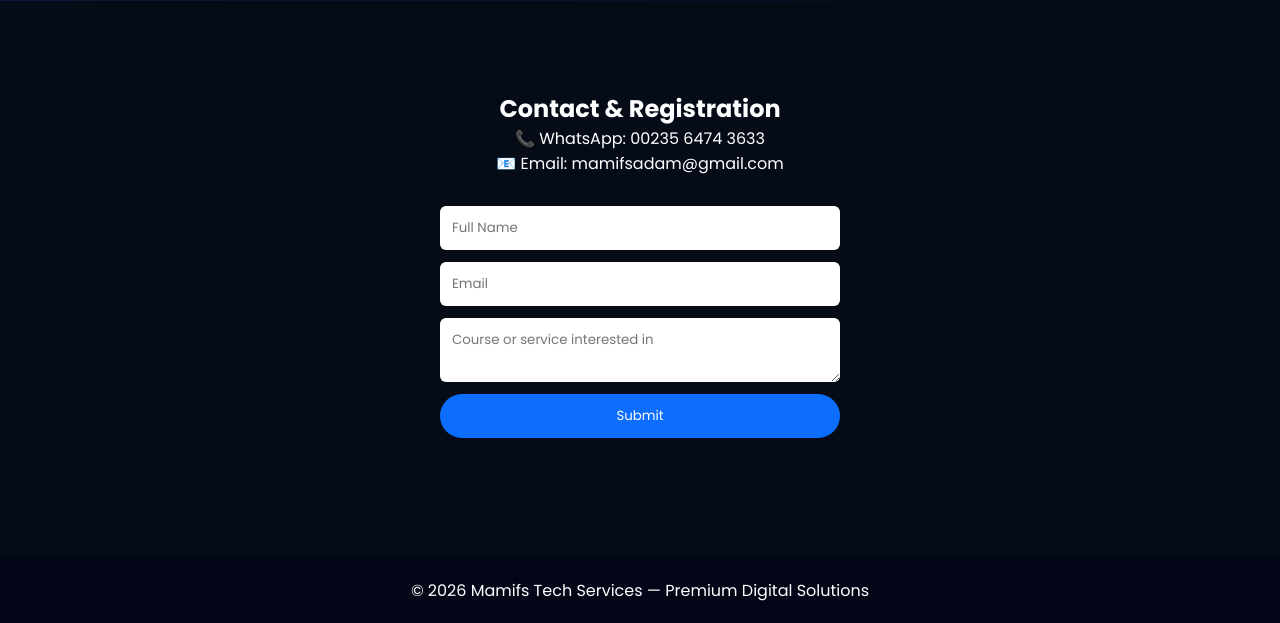
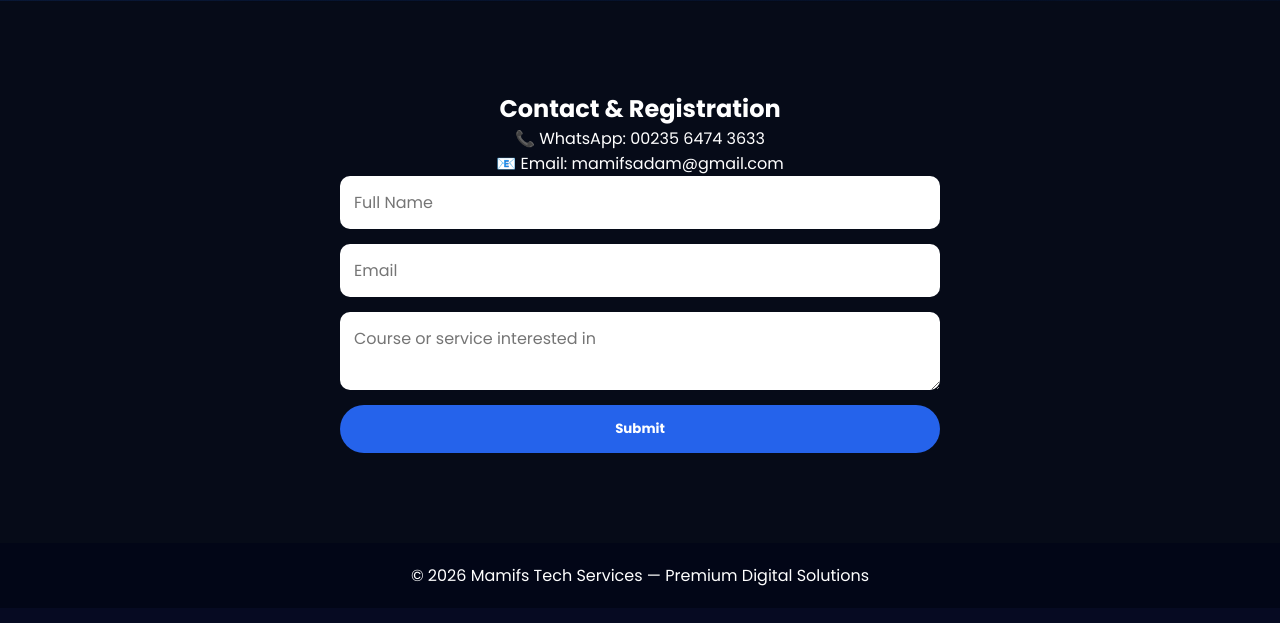
Before and after one commit to mamifsadam-pixel/mamifs-tech-services, a PHP site: page / in a window 1280 px wide. Shown: the part 3780-4403 px from the top of the page. After the commit the page ends 4366 px from the top, so only its background shows below. Run offline with PHP 8.4, Linux system fonts and the light colour scheme.

Commit message:
Update style.css

```diff
--- a/style.css
+++ b/style.css
@@ -496,3 +496,29 @@
 .whatsapp-float:hover {
   transform: scale(1.1);
 }
+.contact-form {
+  max-width: 600px;
+  margin: auto;
+  display: flex;
+  flex-direction: column;
+  gap: 15px;
+}
+
+.contact-form input,
+.contact-form textarea {
+  padding: 14px;
+  border-radius: 10px;
+  border: none;
+  outline: none;
+  font-size: 1rem;
+}
+
+.contact-form button {
+  background: #2563eb;
+  color: #fff;
+  padding: 14px;
+  border-radius: 50px;
+  border: none;
+  font-weight: bold;
+  cursor: pointer;
+}
```
